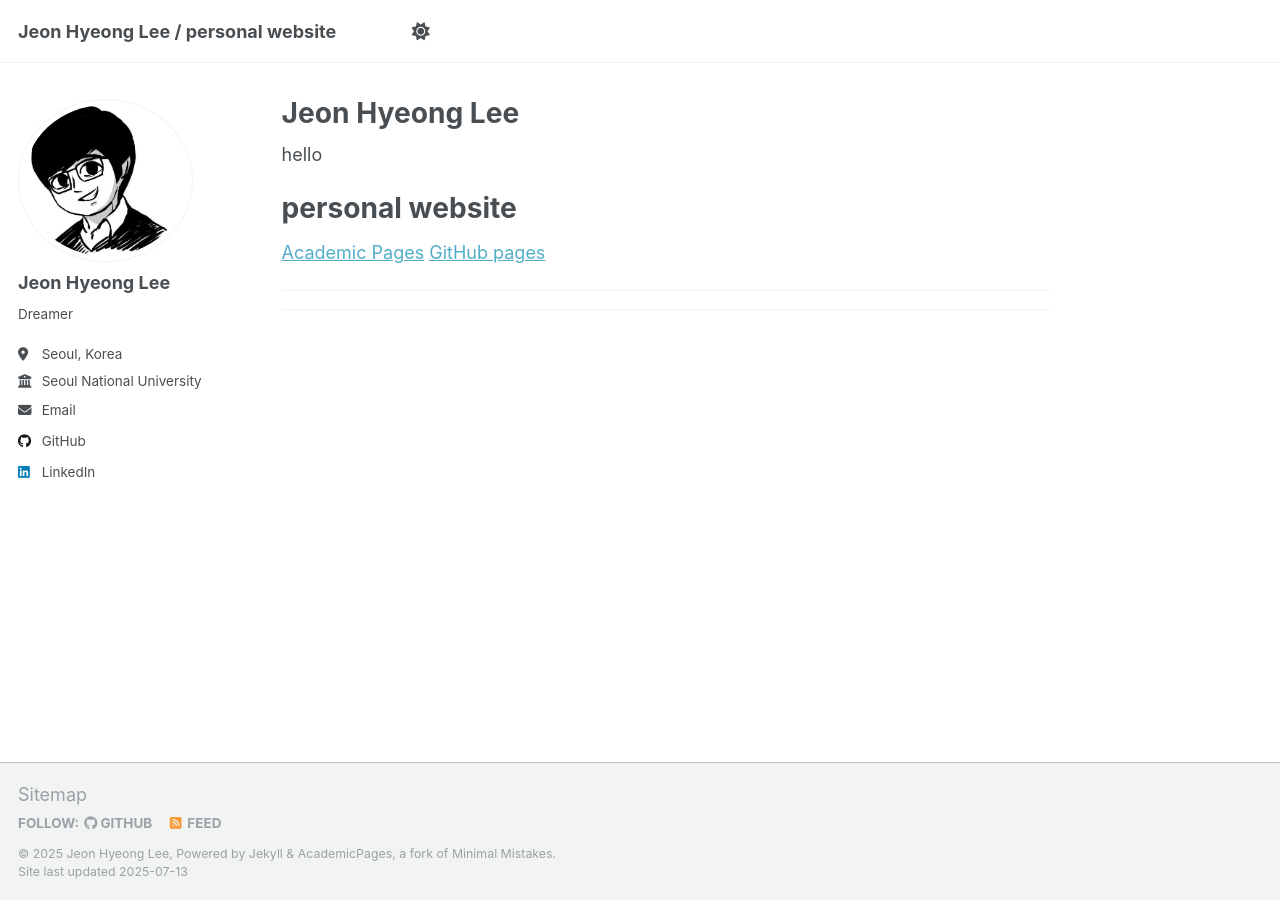
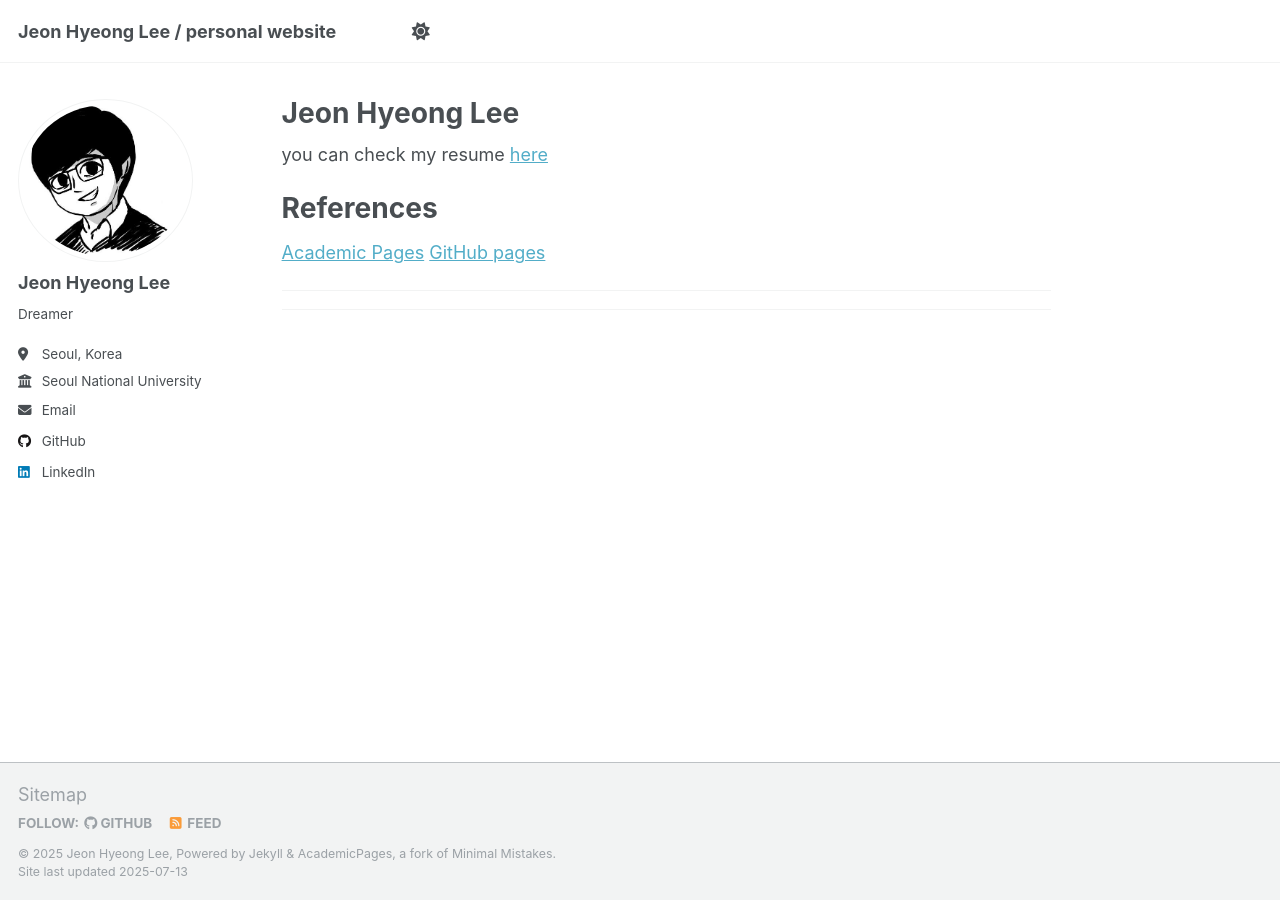
Before and after one commit to Zagoshipda/zagoshipda.github.io, a Jekyll site: the page built from _pages/about.md, in a window 1280 px wide. Built offline with Jekyll 4.4.1, drawn with Linux system fonts in a browser that asks for light colours; a script that is not in the unit is left out.

Commit message:
Update : resume pdf

```diff
--- a/_pages/about.md
+++ b/_pages/about.md
@@ -7,9 +7,9 @@ redirect_from:
   - /about.html
 ---
 
-hello
+you can check my resume [here](../_data/cv.pdf)
 
-personal website
+References
 ======
 
 
```
